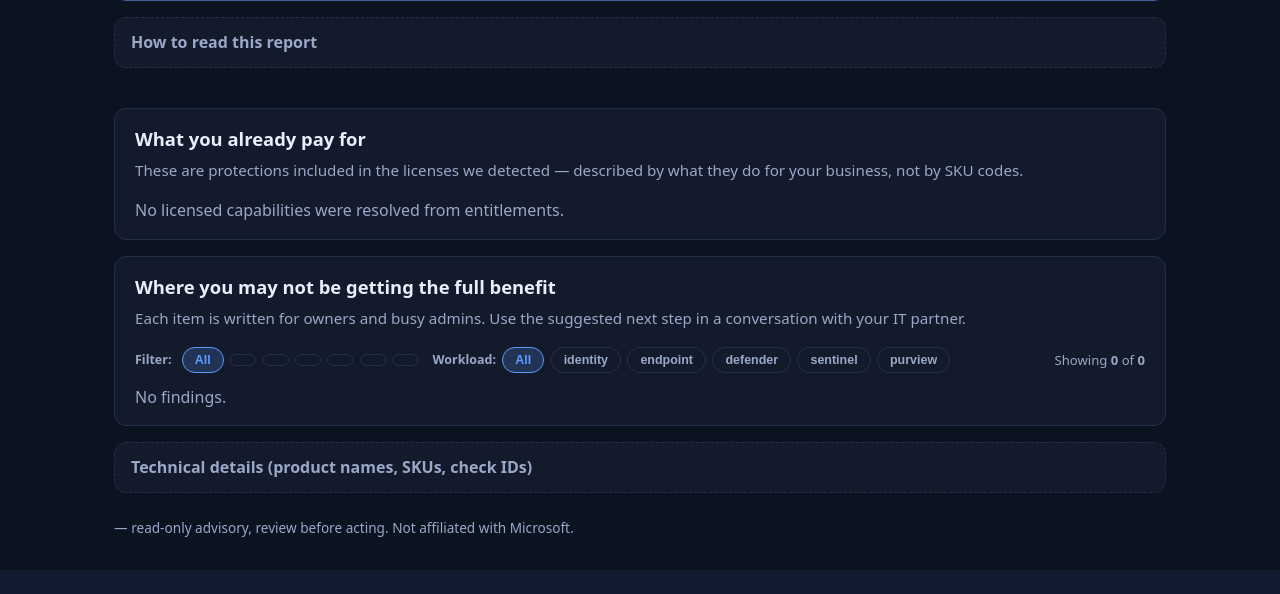
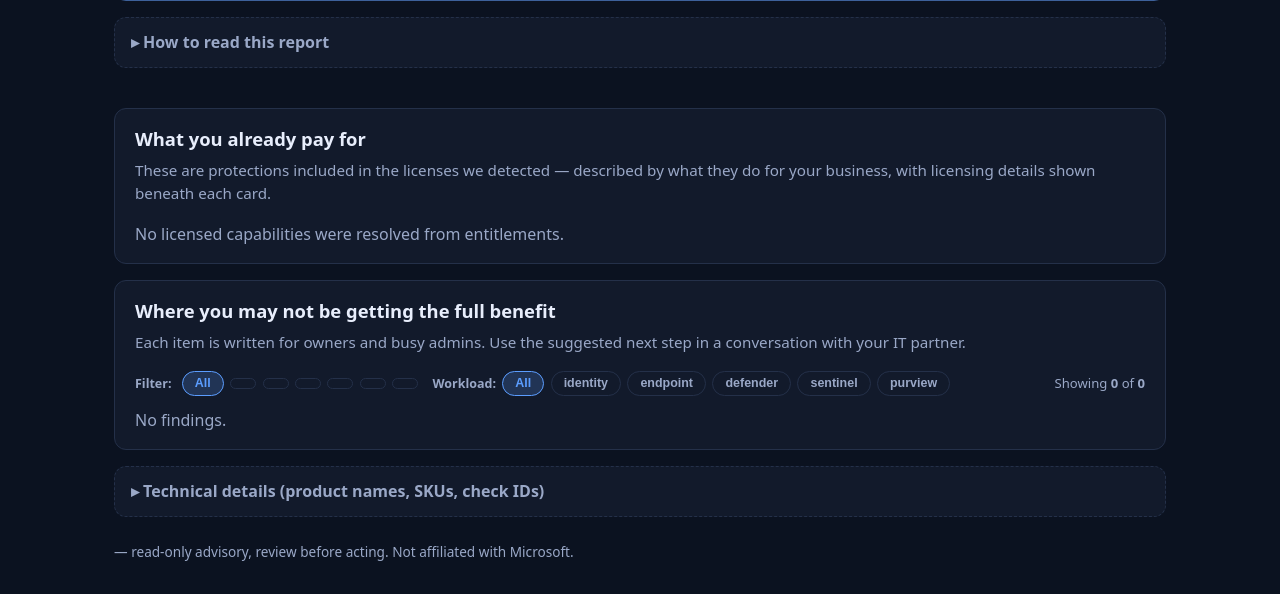
Before and after one commit to d4rk-pri0r/licenselens, a Python web app: template templates/report.html.j2 in a window 1280 px wide. Shown: the part 406-1000 px from the top of the page. Before the commit the page ends 976 px from the top, so only its background shows below. Run offline with Jinja, Linux system fonts and the light colour scheme; the template is opened without the code that fills it, so the values that code supplies are empty.

Commit message:
Clean up report copy and disclosure markers

```diff
--- a/checks/identity/id-idprotect-off.yaml
+++ b/checks/identity/id-idprotect-off.yaml
@@ -1,6 +1,6 @@
 id: id-idprotect-off
 title: Identity Protection policies off or report-only
-customer_title: Suspicious sign-ins may not be blocked automatically
+customer_title: Risk-based sign-in protection
 customer_summary: >
   Your plan can flag odd sign-in behavior (like a login from an unusual country
   right after one at the office). If those protections are off or "report only,"
--- a/src/licenselens/report/markdown.py
+++ b/src/licenselens/report/markdown.py
@@ -112,7 +112,7 @@ def write_markdown_report(result: ScanResult, path: Path) -> Path:
             lines.append(f"- **Suggested next step:** {f.customer_next_step}")
         lines.append(f"- **Confidence:** {f.confidence_label or f.confidence.value}")
         lines.append(f"- **Data sources:** {', '.join(f.data_sources) or 'Not reported'}")
-        lines.append(f"- **Limitations:** {'; '.join(f.limitations) or 'None reported'}")
+        lines.append(f"- **Limitations:** {'; '.join(lim.rstrip('.') for lim in f.limitations) or 'None reported'}")
         if f.deep_link:
             lines.append(f"- **Admin page:** [Open Microsoft admin page]({f.deep_link})")
         lines.append(f"- **Technical id:** `{f.check_id}`")
--- a/templates/report.html.j2
+++ b/templates/report.html.j2
@@ -214,6 +214,15 @@
       font-weight: 600;
       list-style: none;
     }
+    details.tech > summary::before {
+      content: "▸ ";
+      display: inline-block;
+      margin-right: 0.25rem;
+      transition: transform 0.15s ease;
+    }
+    details.tech[open] > summary::before {
+      content: "▾ ";
+    }
     details.tech > summary::-webkit-details-marker { display: none; }
     details.tech[open] > summary { margin-bottom: 0.75rem; color: var(--text); }
     footer { max-width: 1100px; margin: 0 auto; padding: 0 1.5rem 2rem; color: var(--muted); font-size: 0.85rem; }
@@ -330,7 +339,7 @@
     <section>
       <h2>What you already pay for</h2>
       <p class="section-help">
-        These are protections included in the licenses we detected — described by what they do for your business, not by SKU codes.
+        These are protections included in the licenses we detected — described by what they do for your business, with licensing details shown beneath each card.
       </p>
       {% if result.capability_summaries %}
       <div class="cards">
@@ -411,7 +420,7 @@
           <summary>Evidence and Microsoft admin page</summary>
           <p><strong>Confidence:</strong> {{ f.confidence_label or f.confidence.value }}</p>
           <p><strong>Data sources:</strong> {{ f.data_sources | join(', ') or 'Not reported' }}</p>
-          <p><strong>Limitations:</strong> {{ f.limitations | join('; ') or 'None reported' }}</p>
+          <p><strong>Limitations:</strong> {% if f.limitations %}{% for limit in f.limitations %}{{ limit.rstrip('.') }}{% if not loop.last %}; {% endif %}{% endfor %}{% else %}None reported{% endif %}</p>
           {% if f.deep_link %}<p><a href="{{ f.deep_link }}">Open Microsoft admin page</a></p>{% endif %}
           <p><strong>Technical ID:</strong> <code>{{ f.check_id }}</code></p>
         </details>
```
